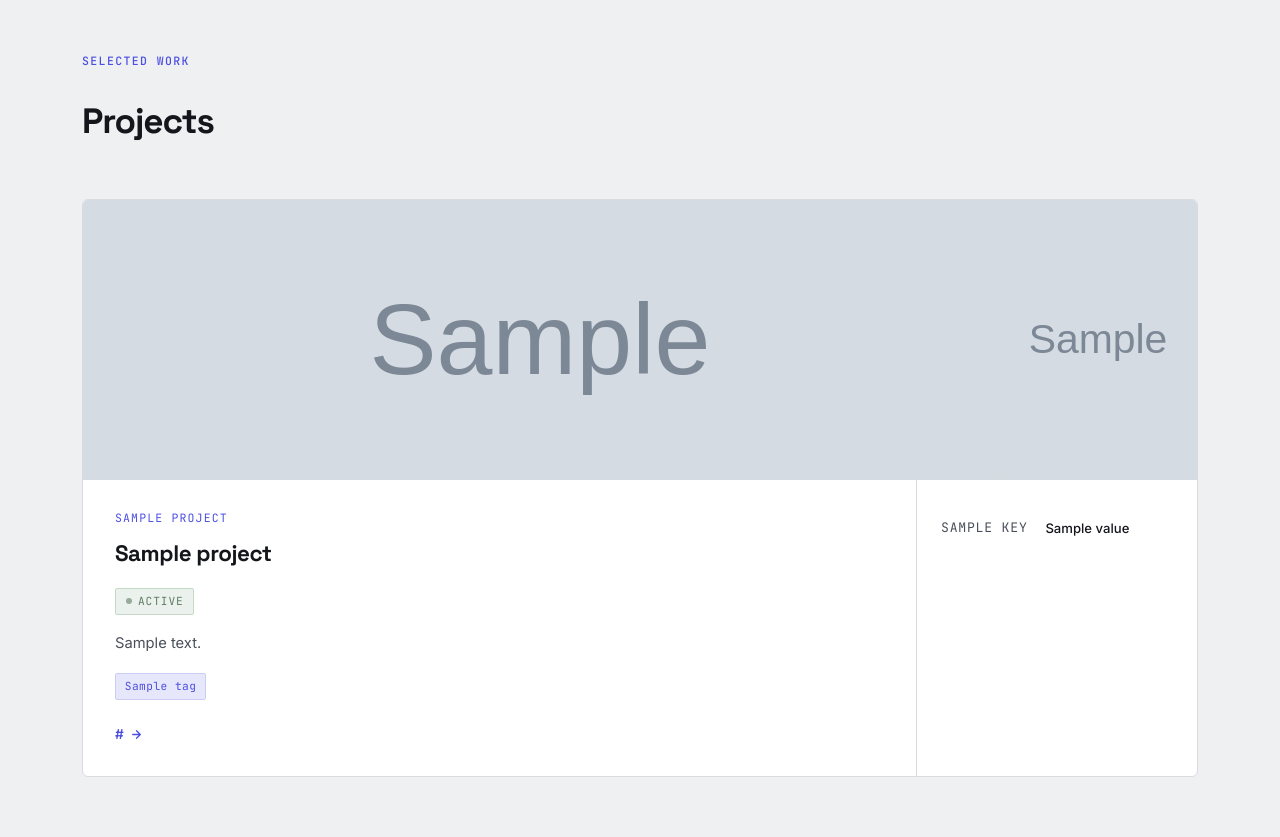
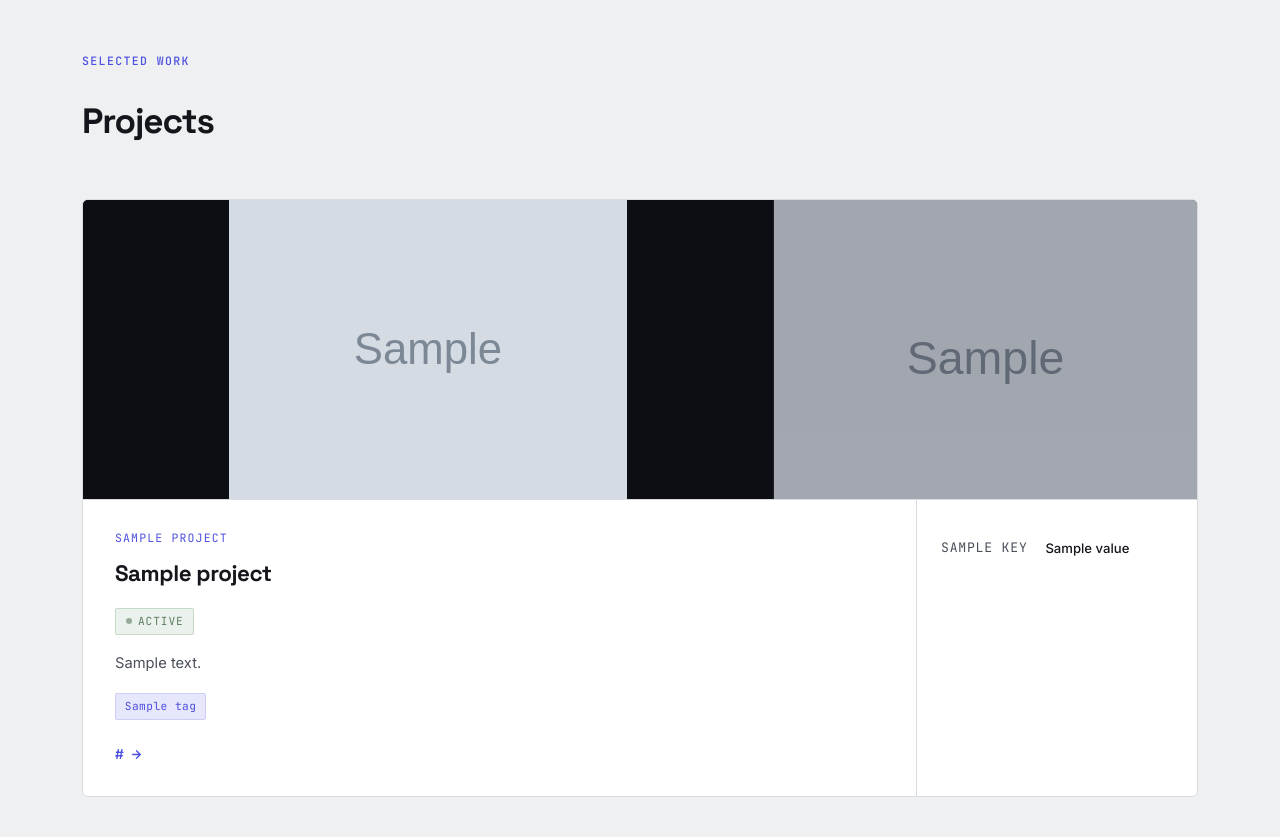
Before and after one commit to Abdelmalek-Zouaoui/Portfolio, a FastAPI app: template templates/index.html in a window 1280 px wide. Shown: the part 2356-3193 px from the top of the page. Run offline with FastAPI, Linux system fonts and the light colour scheme; the template is opened without the code that fills it: most values are stand-ins (such as "Sample title", 1, 10 or a date in 2020); grey boxes marked "Sample" are stand-in pictures; parts of the project's set-up code (start-up, migrations or seed data) failed here and were passed over.

Commit message:
your message describing today's work

```diff
--- a/static/style.css
+++ b/static/style.css
@@ -438,53 +438,72 @@ a  { color: inherit; text-decoration: none; }
 }
 .project-card:hover { box-shadow: 0 8px 32px rgba(76, 79, 224, 0.08); }
 
-/* Image gallery */
+/* Image gallery — horizontal filmstrip */
 .project-gallery {
-  display: grid;
-  grid-template-columns: 1fr 200px;
+  display: flex;
+  flex-direction: row;
   gap: 0;
-  height: 280px;
-  background: var(--bg);
+  background: #0d0e14;
   border-bottom: 1px solid var(--line);
   overflow: hidden;
+  height: 300px;
 }
 
 .gallery-main {
+  flex: 0 0 62%;
   position: relative;
   overflow: hidden;
+  border-right: 1px solid rgba(255,255,255,0.07);
 }
 .gallery-main img {
   width: 100%;
   height: 100%;
-  object-fit: cover;
-  transition: transform 0.3s ease;
+  object-fit: contain;
+  object-position: center;
+  transition: transform 0.35s ease;
+  background: #0d0e14;
+}
+/* When only one image (no thumbnails), go full width */
+.gallery-main:only-child {
+  flex: 1;
+  border-right: none;
+}
+.gallery-main:only-child img {
+  object-fit: contain;
 }
 .project-card:hover .gallery-main img { transform: scale(1.02); }
 
 .gallery-thumbnails {
+  flex: 1;
   display: flex;
   flex-direction: column;
-  border-left: 1px solid var(--line);
   overflow: hidden;
 }
 .gallery-thumb {
   flex: 1;
   overflow: hidden;
-  border-bottom: 1px solid var(--line);
+  border-bottom: 1px solid rgba(255,255,255,0.07);
+  cursor: pointer;
+  position: relative;
 }
 .gallery-thumb:last-child { border-bottom: none; }
 .gallery-thumb img {
   width: 100%;
   height: 100%;
   object-fit: cover;
-  transition: transform 0.3s;
+  object-position: top;
+  transition: transform 0.3s, opacity 0.2s;
+  opacity: 0.75;
 }
-.gallery-thumb:hover img { transform: scale(1.04); }
+.gallery-thumb:hover img {
+  transform: scale(1.04);
+  opacity: 1;
+}
 
 /* Placeholder when no images */
 .gallery-placeholder {
-  grid-column: 1 / -1;
   height: 280px;
+  width: 100%;
   display: flex;
   flex-direction: column;
   align-items: center;
@@ -702,7 +721,8 @@ a  { color: inherit; text-decoration: none; }
   .about-inner      { grid-template-columns: 1fr; }
   .project-body     { grid-template-columns: 1fr; }
   .project-content  { border-right: none; border-bottom: 1px solid var(--line); }
-  .project-gallery  { grid-template-columns: 1fr; height: 220px; }
+  .project-gallery  { height: 200px; }
+  .gallery-main     { flex: 0 0 100%; border-right: none; }
   .gallery-thumbnails { display: none; }
   .footer-inner     { flex-direction: column; gap: 0.5rem; text-align: center; }
 }
```
Also changed, not shown: README.md (added), 1 other file.
